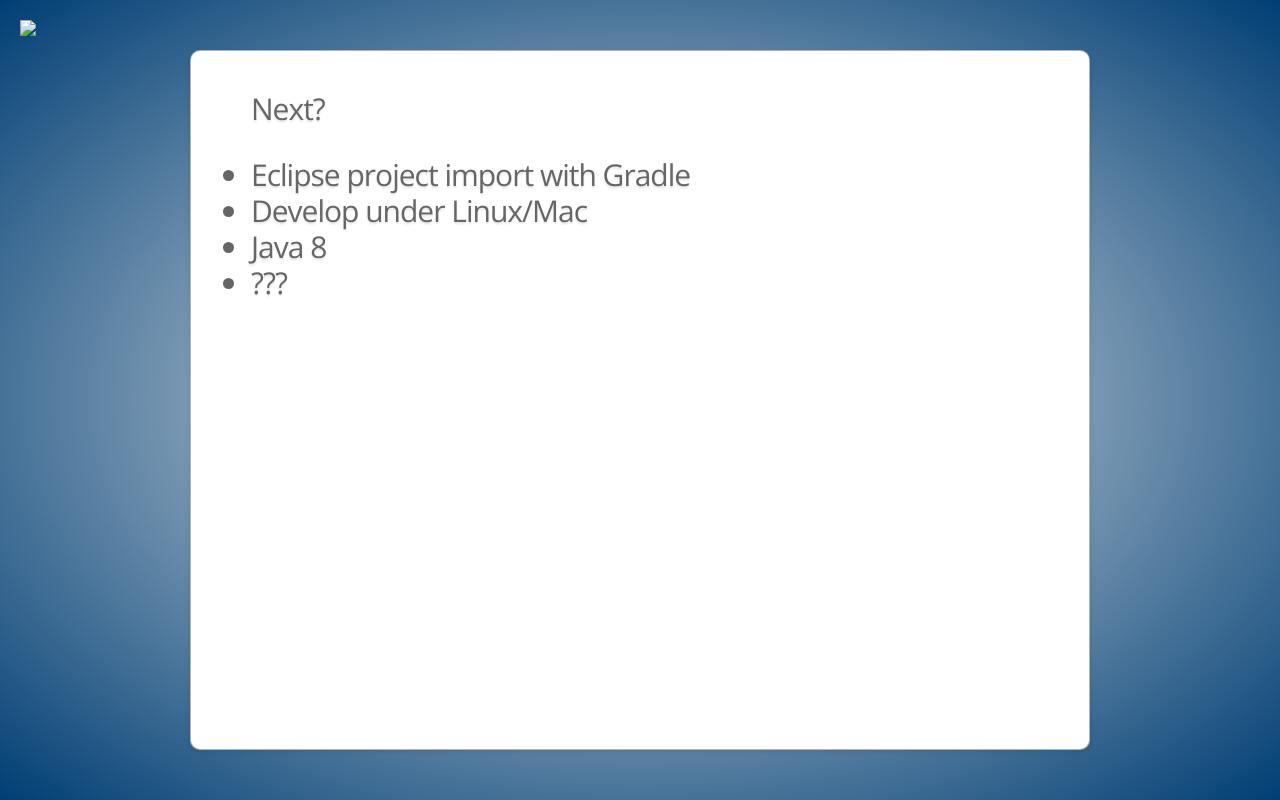
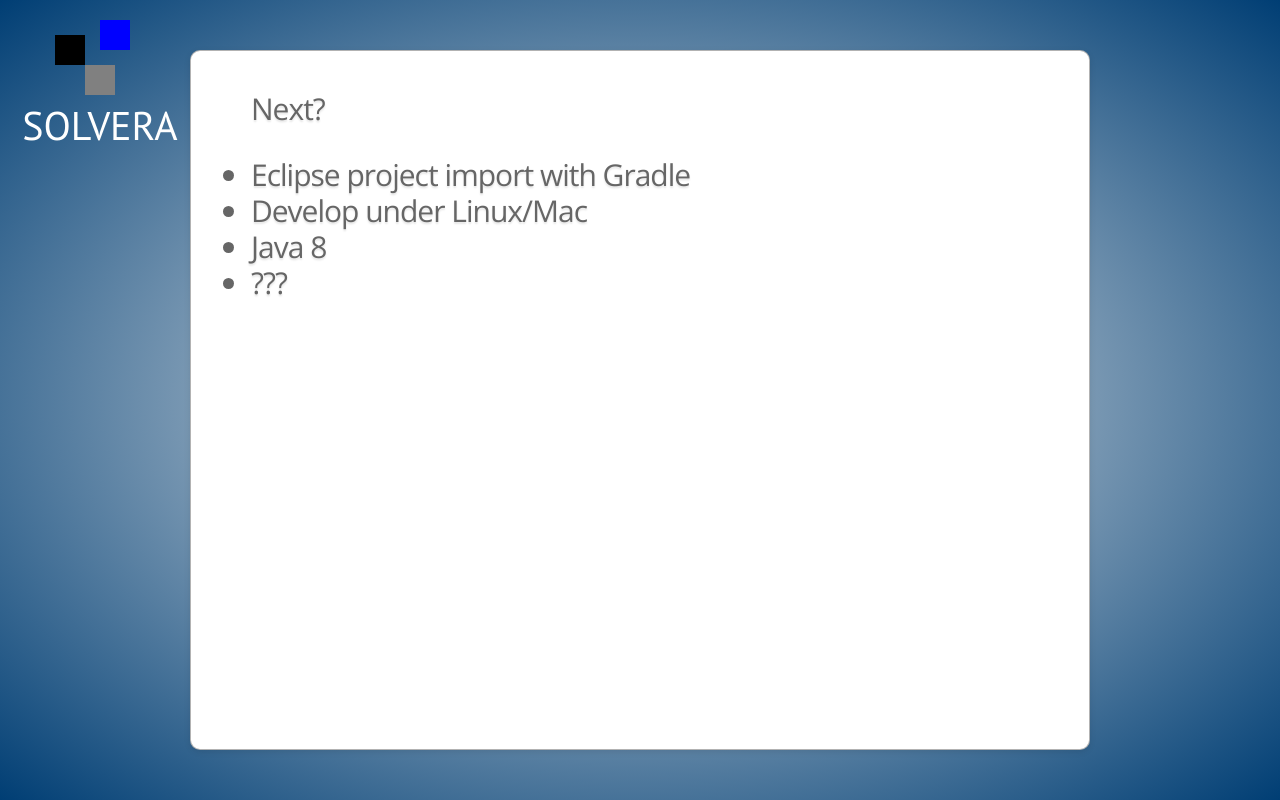
Before and after one commit to CandiiCaane/impress-solvera, a plain HTML site: page index.html in a window 1280 px wide. Drawn offline with nearby package versions, Linux system fonts and the light colour scheme.

Commit message:
solvera logo implemented in SVG

```diff
--- a/css/impress-solvera.css
+++ b/css/impress-solvera.css
@@ -491,7 +491,7 @@ body     { pointer-events: none; }
 }
 
 /* FCC stuff */
-img#fcc-logo {
+svg#solvera-logo {
   margin: 20px;
 }
 
@@ -519,9 +519,3 @@ h1.title {
 code {
   font-family: mono;
 }
-
-.purpose {
-  margin: 3em;
-  text-align: justify;
-  font-style: italic;
-}
--- a/index.html
+++ b/index.html
@@ -23,7 +23,18 @@
     <p>For the best experience please use the latest <b>Chrome</b>, <b>Safari</b> or <b>Firefox</b> browser.</p>
   </div>
 
-  <img id="fcc-logo" src="images/fcc-white.png" />
+  <svg version="1.1"
+    baseProfile="full"
+    width="300" height="400"
+    xmlns="http://www.w3.org/2000/svg" id="solvera-logo">
+
+    <rect width="30" height="30" x="35" y="15" fill="black" />
+    <rect width="30" height="30" x="80" y="0" fill="blue" />
+    <rect width="30" height="30" x="65" y="45" fill="grey" />
+
+    <text x="80" y="120" font-size="40" text-anchor="middle" fill="white">SOLVERA</text>
+
+  </svg>
 
 <div id="impress">
 
```
Lines whose indentation alone changed are shown as unchanged.
